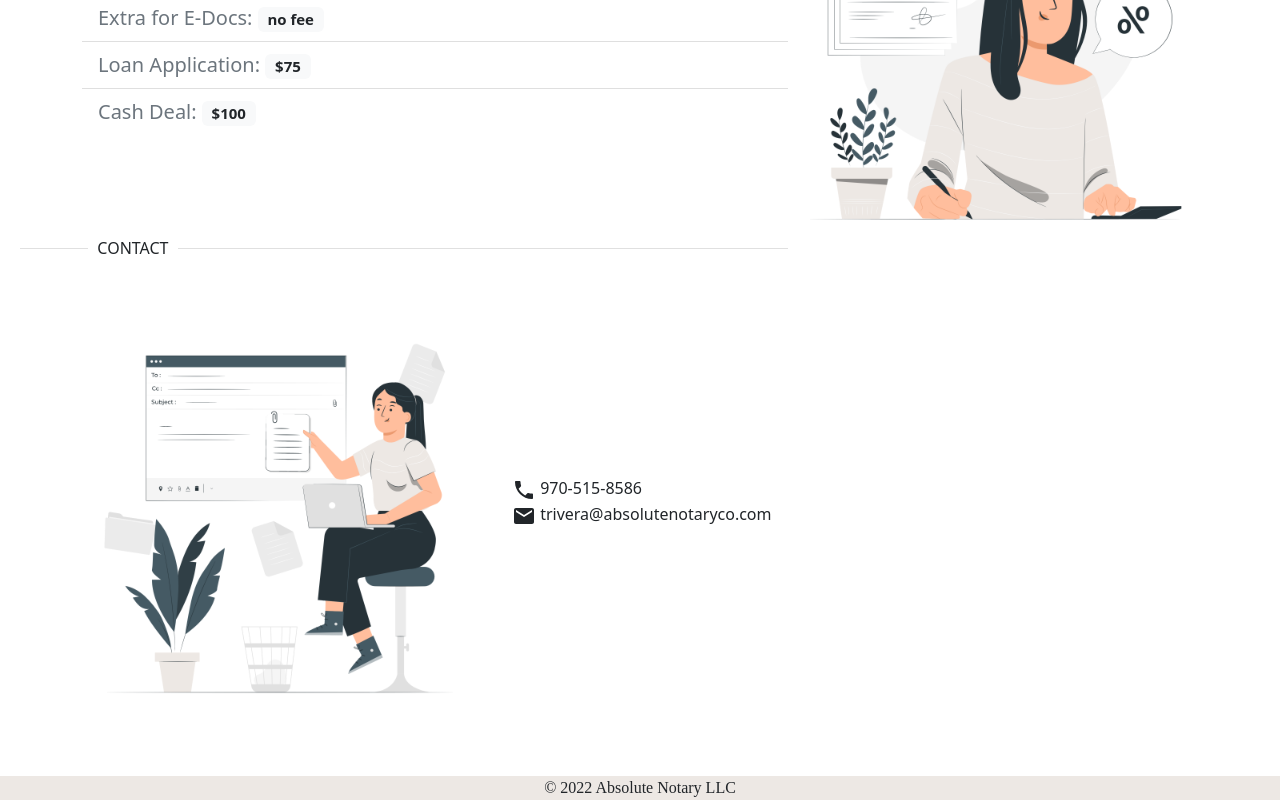
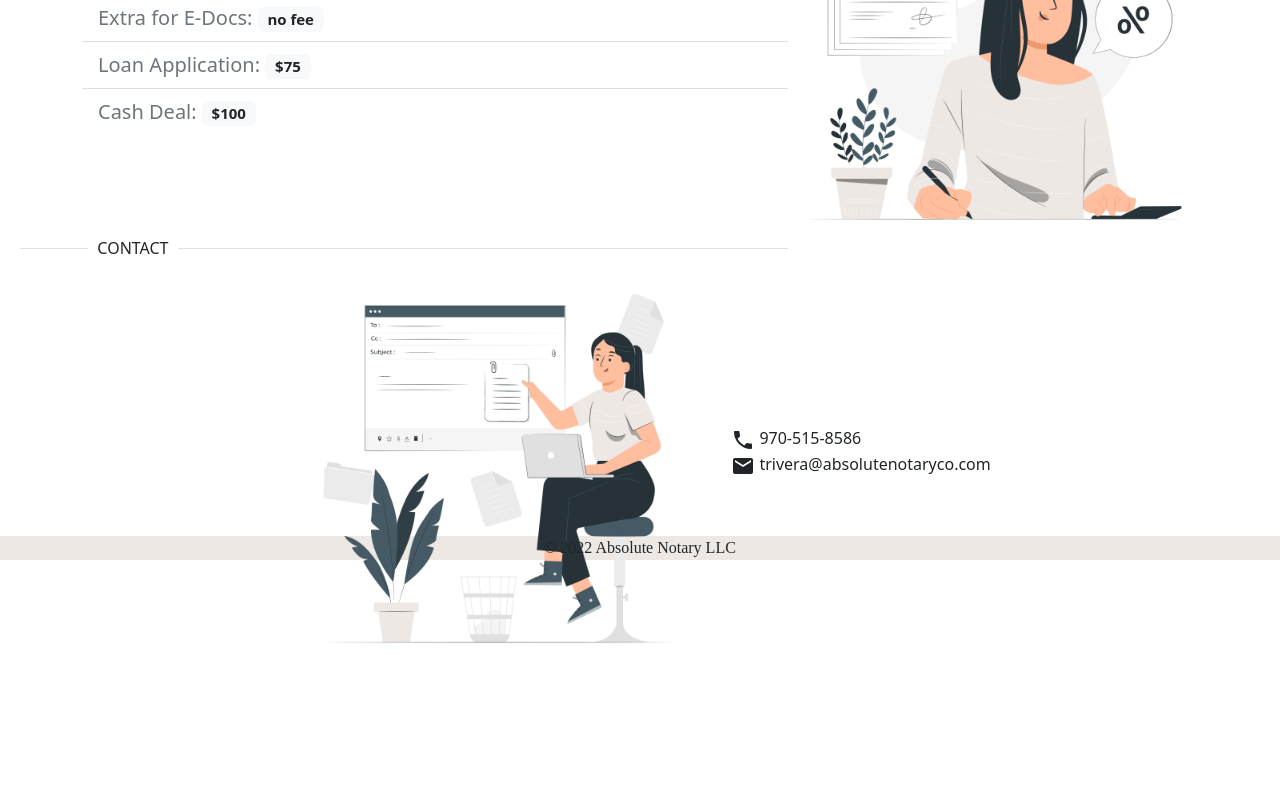
Before and after one commit to trivera777/AbsoluteNotaryLLC, a React (Create React App) app: page / in a window 1280 px wide. Shown: the part 910-1710 px from the top of the page. After the commit the page ends 1570 px from the top, so only its background shows below. Built offline with nearby package versions, Linux system fonts and the light colour scheme.

Commit message:
fixed contact component, I like the way it looks

```diff
--- a/src/Components/Contact/contact.css
+++ b/src/Components/Contact/contact.css
@@ -1,5 +1,5 @@
 .contact {
-  height: 70vh;
+  height: 40vh;
   background-color: #fff;
   width: 100vw;
   padding: 20px;
@@ -10,7 +10,8 @@
   display: flex;
   align-items: center;
   justify-items: center;
-  padding: 50px;
+  align-content: center;
+  justify-content: center;
 }
 
 .files {
```
